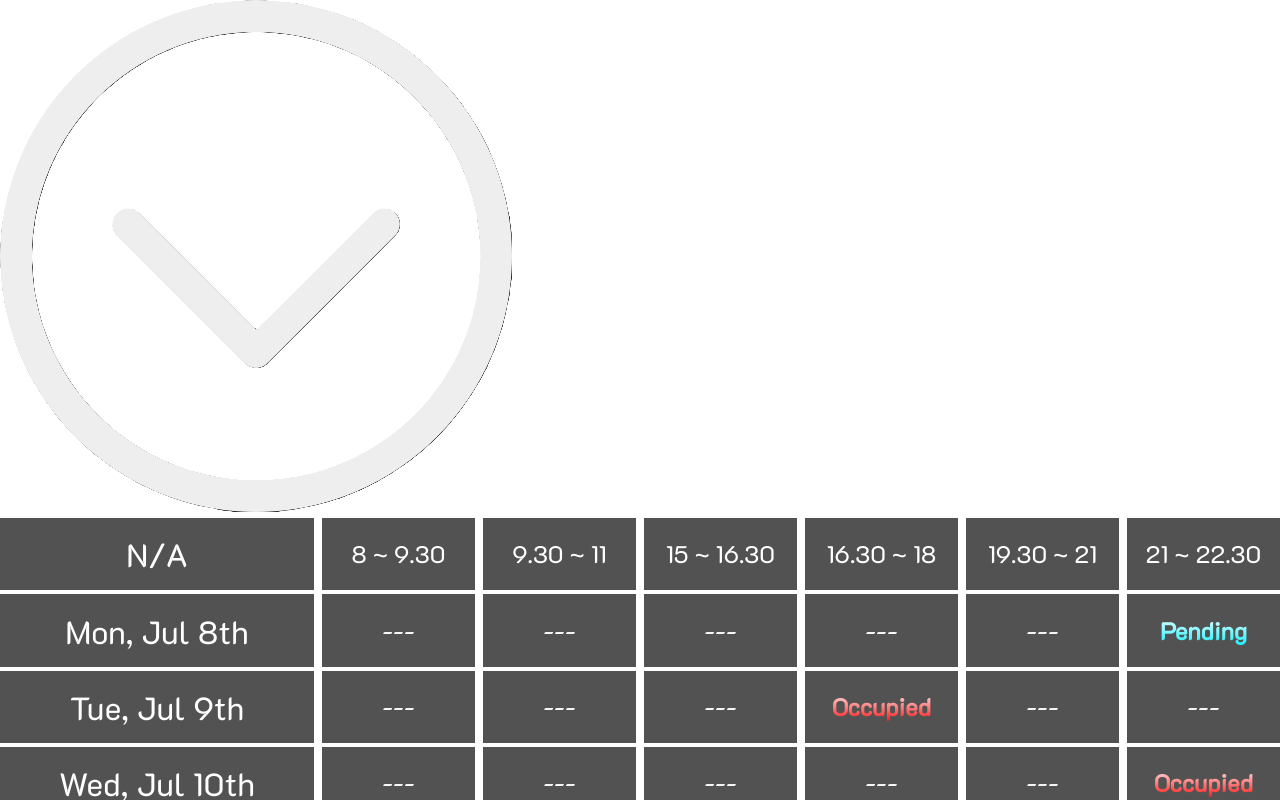
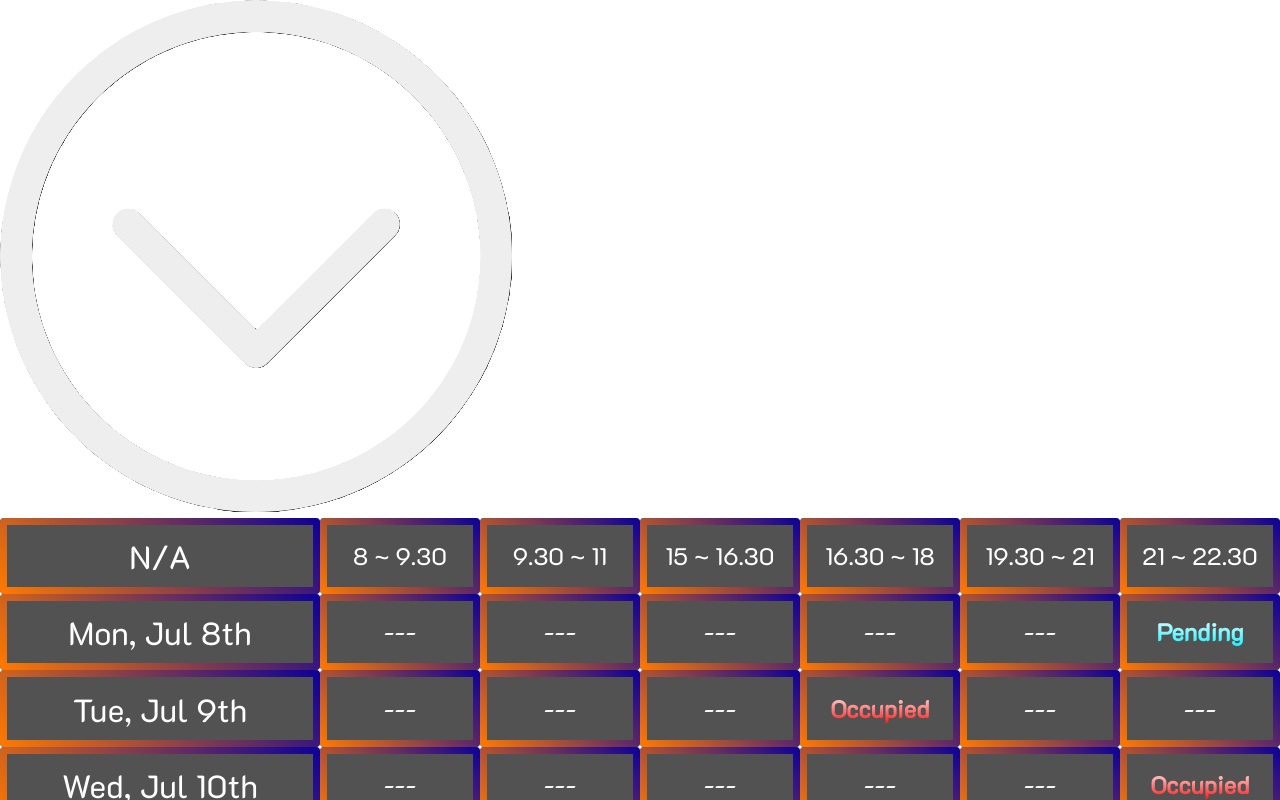
Before and after one commit to vochanhtin139/PORTFOLIO-CALENDAR, a React (Vite) app: page / in a window 1280 px wide. Shown: the top 800 px of the page. Built offline with nearby package versions, Linux system fonts and the light colour scheme.

Commit message:
add gradient border for each item

```diff
--- a/src/CalendarView.tsx
+++ b/src/CalendarView.tsx
@@ -2,10 +2,9 @@ import Grid from "@mui/joy/Grid";
 import { styled } from "@mui/joy/styles";
 import Sheet from "@mui/joy/Sheet";
 import PropTypes from "prop-types";
-import K2D from "../src/assets/fonts/K2D-Regular.ttf";
-import { colors } from "@mui/joy";
 
 const Item = styled(Sheet)(({ theme }) => ({
+  position: "relative",
   backgroundColor:
     theme.palette.mode === "dark"
       ? theme.palette.background.level1
@@ -14,14 +13,29 @@ const Item = styled(Sheet)(({ theme }) => ({
   color: "#FFFFFF",
   fontFamily: "K2D",
   fontSize: 24,
-  height: "calc((100vh - 24px - 36px - 16px) / 10)", // Adjusted height
+  height: "calc((100vh - 24px - 36px - 16px) / 9.5)",
   textAlign: "center",
-  // border: "1",
-  // borderColor: "linear-gradient(#FF7A00, #0C0099)",
-  // color: theme.vars.palette.text.secondary,
-  display: "flex", // Added to center content
+  display: "flex",
   justifyContent: "center",
   alignItems: "center",
+  borderRadius: 4, // Adjust for rounded corners
+  "&::before": {
+    content: '""',
+    position: "absolute",
+    top: 0,
+    right: 0,
+    bottom: 0,
+    left: 0,
+    borderRadius: 4, // Match the border radius of the container
+    padding: 7, // Space between the gradient border and the content
+    background: "linear-gradient(45deg, #FF7A00, #0C0099)", // Gradient color
+    WebkitMask:
+      "linear-gradient(#fff 0 0) content-box, linear-gradient(#fff 0 0)",
+    mask:
+      "linear-gradient(#fff 0 0) content-box, linear-gradient(#fff 0 0)",
+    WebkitMaskComposite: "xor",
+    maskComposite: "exclude",
+  },
 }));
 
 const days = [
@@ -63,12 +77,13 @@ const CalendarView = (props: any) => {
         overflowY: "scroll",
       }}
     >
+      {/* <GlobalStyle /> */}
       <style>{`
         div::-webkit-scrollbar {
           display: none; /* For Chrome, Safari, and Opera */
         }
       `}</style>
-      <Grid container spacing={1} sx={{ flexGrow: 1 }}>
+      <Grid container spacing={0} sx={{ flexGrow: 1 }}>
         {[
           "N/A",
           "8 ~ 9.30",
@@ -87,7 +102,7 @@ const CalendarView = (props: any) => {
       </Grid>
 
       {days.map((day, dayIndex) => (
-        <Grid container spacing={1} sx={{ flexGrow: 1 }} key={dayIndex}>
+        <Grid container spacing={0} sx={{ flexGrow: 1 }} key={dayIndex}>
           <Grid xs={3}>
             <Item style={{ fontSize: 32 }}>{day.day}</Item>
           </Grid>
```
